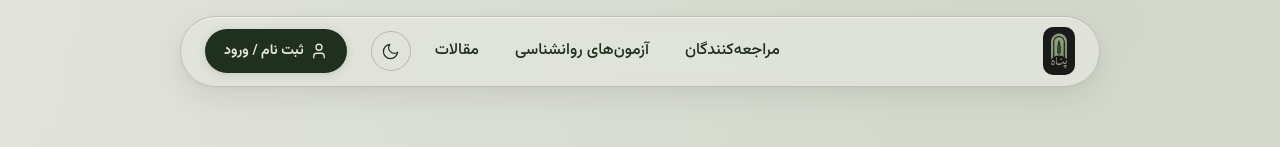
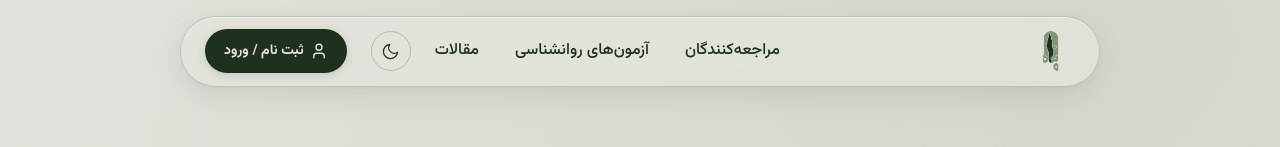
Before and after one commit to sh13840220-bot/panahpsych-landing, a React (Vite) app: page / in a window 1280 px wide. Shown: the top 147 px of the page. Built offline with nearby package versions, Linux system fonts and the light colour scheme.

Commit message:
add day/night logo switch

```diff
--- a/src/components/Header.tsx
+++ b/src/components/Header.tsx
@@ -2,7 +2,8 @@ import React, { useState, useCallback } from 'react';
 import { Link, NavLink } from 'react-router-dom';
 import { useTheme } from '../context/ThemeContext';
 
-import panahLogo from '../assets/images/panah_logo_official_1786092935571.jpg';
+import panahLogoLight from '../assets/images/panah_logo_light.webp';
+import panahLogoDark from '../assets/images/panah_logo_dark.webp';
 
 interface MobileMenuProps {
   isOpen: boolean;
@@ -45,6 +46,8 @@ export const Header = React.memo(function Header() {
     setIsMenuOpen((prev) => !prev);
   }, []);
 
+  const currentLogo = theme === 'dark' ? panahLogoDark : panahLogoLight;
+
   return (
     <>
       {/* Mobile Menu Backdrop */}
@@ -58,7 +61,7 @@ export const Header = React.memo(function Header() {
         <nav className="header-inner">
           <Link to="/" className="logo" aria-label="پناه">
             <img
-              src={panahLogo}
+              src={currentLogo}
               alt="پناه"
               className="logo-brand-img"
               referrerPolicy="no-referrer"
```
Also changed, not shown: src/assets/images/panah_logo_dark.webp (added), src/assets/images/panah_logo_light.webp (added).
